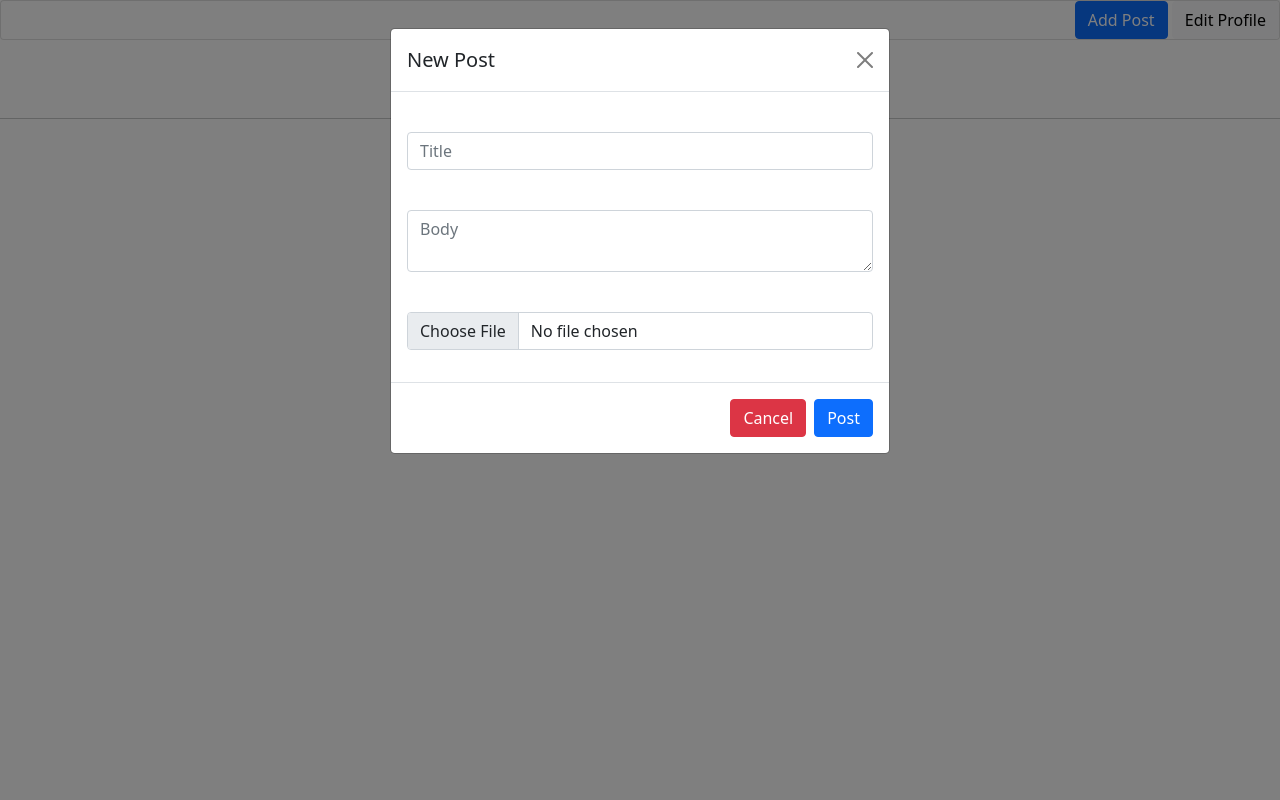
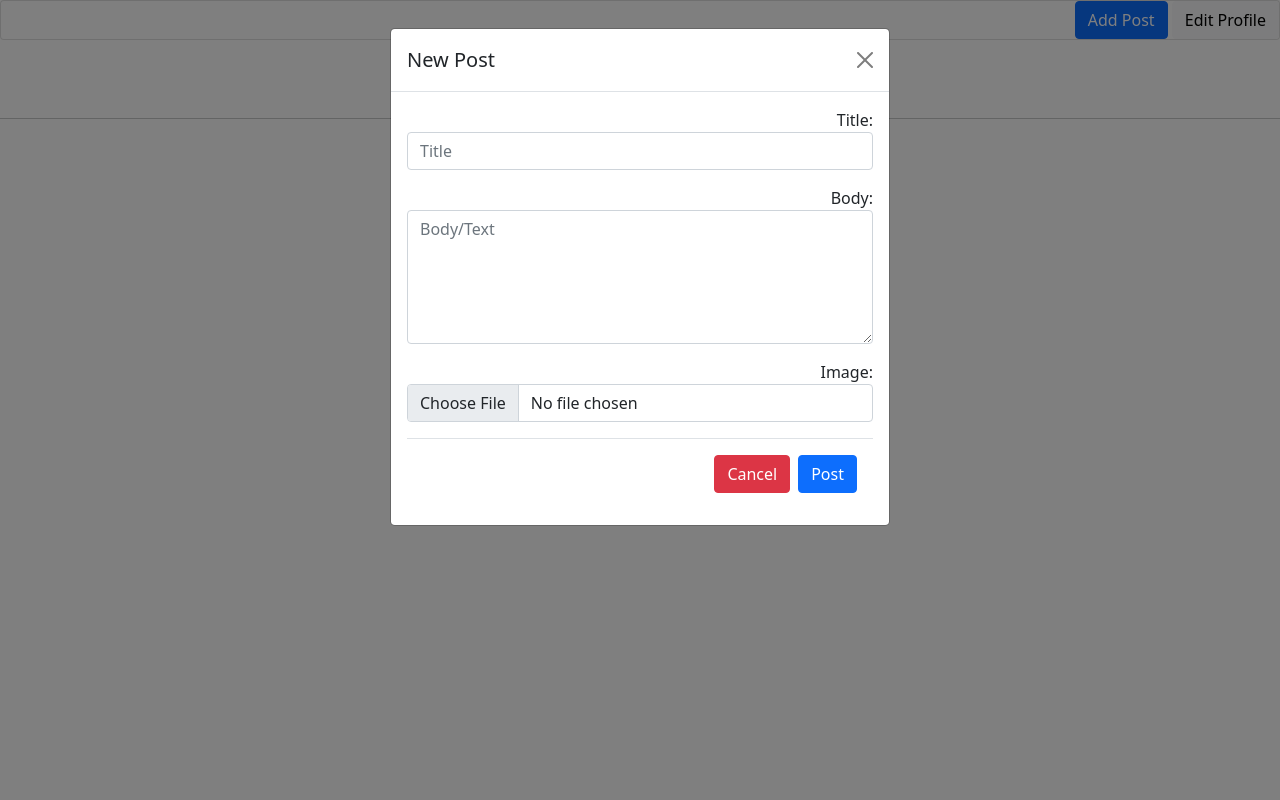
Before and after one commit to Cosmicoppai/senpaiGen, a Django app: a page that uses senpaiGen/templates/home.html in a window 1280 px wide, after a click on "Add Post". Run offline with Django 3.2, Linux system fonts and the light colour scheme; the visitor is signed in with stand-in values (Sample User, id 1); data that the repository does not hold is empty; some web fonts are replaced.

Commit message:
"Added the add post feature"
comment via ajax,
improve edit profile page,
Follow users ,

```diff
--- a/senpaiGen/post/forms.py
+++ b/senpaiGen/post/forms.py
@@ -6,3 +6,9 @@
     class Meta:
         model = Post
         fields = ('title', 'body', 'image')
+
+        widgets = {
+            'title': forms.TextInput(attrs={'class':'form-control','id':"title-name",'placeholder':"Title" }),
+            'body': forms.Textarea(attrs={'class':'form-control','id':"body-text",'placeholder':"Body/Text", 'rows':5}),
+            'image': forms.FileInput(attrs={'class':'form-control', 'id':"image", 'accept':'image/*', 'placeholder':"Image"}),
+        }
--- a/senpaiGen/post/models.py
+++ b/senpaiGen/post/models.py
@@ -6,8 +6,8 @@
 
 class Post(models.Model):
     author = models.ForeignKey(User, on_delete=models.CASCADE, verbose_name=_('Author'))
-    title = models.CharField(verbose_name=_('Title'), max_length=50, blank=False, null=False)
-    body = models.TextField(verbose_name=_('Body'), max_length=1000, null=False, blank=False)
+    title = models.CharField(verbose_name=_('Title'), max_length=100, blank=False, null=False)
+    body = models.TextField(verbose_name=_('Body'), max_length=10000, null=False, blank=False)
     image = models.ImageField(verbose_name=_('Image'), blank=True, null=True, upload_to='post')
     date_added = models.DateTimeField(verbose_name=_('Asked on'), auto_now_add=True)
     total_no_of_likes = models.PositiveIntegerField(verbose_name=_('Total no of likes'), blank=True, default=0)
--- a/senpaiGen/post/urls.py
+++ b/senpaiGen/post/urls.py
@@ -1,8 +1,7 @@
 from django.urls import path
-from .views import LoadPost, AddPost
+from .views import LoadPost
 
 
 urlpatterns = [
     path('data/<int:no_of_posts>/', LoadPost.as_view(), name="post_data"),
-    path('add_post', AddPost.as_view(), name="add_post")
 ]
--- a/senpaiGen/post/views.py
+++ b/senpaiGen/post/views.py
@@ -1,21 +1,33 @@
 # from django.contrib.auth.decorators import login_required
 from django.contrib.auth.mixins import LoginRequiredMixin
 from django.http import JsonResponse, HttpResponseRedirect
-from django.views.generic import ListView, CreateView
+from django.views.generic import CreateView
 from django.views import View
 from .models import Post
 from .forms import AddPostForm
 
 
-class PostListView(LoginRequiredMixin, ListView):
+class HomeView(LoginRequiredMixin, CreateView):  # To create new post
+
     model = Post
+    form_class = AddPostForm
     template_name = 'home.html'
+    context_object_name = 'postForm'
+    success_url = '/'
+
+    def form_valid(self, form):
+        post = form.save(commit=False)
+        post.author = self.request.user
+        post.save()
+        return HttpResponseRedirect(self.success_url)
 
 
 
 class LoadPost(LoginRequiredMixin, View):
 
-    def get(self, request, *args, **kwargs):  # It'll take a request argument and a how many posts have to be loaded
+
+    @staticmethod
+    def get(request, **kwargs):  # It'll take a request argument and a how many posts have to be loaded
         no_of_posts = kwargs['no_of_posts']
         visible = 3
         upper_limit = no_of_posts
@@ -43,19 +55,3 @@
             }
             data.append(item)
         return JsonResponse({'data': data, 'size':size})
-
-
-
-class AddPost(LoginRequiredMixin, CreateView):
-    model = Post
-    form_class = AddPostForm
-    template_name = 'post/add_post.html'
-    context_object_name = 'postForm'
-    success_url = '/'
-
-
-    def form_valid(self, form):
-        post = form.save(commit=False)
-        post.author = self.request.user
-        post.save()
-        return HttpResponseRedirect(self.success_url)
--- a/senpaiGen/templates/home.html
+++ b/senpaiGen/templates/home.html
@@ -36,24 +36,13 @@
         <button type="button" class="btn-close" data-bs-dismiss="modal" aria-label="Close"></button>
       </div>
       <div class="modal-body">
-        <form enctype="multipart/form-data" method="post" action="">{% csrf_token %}
-          <div class="mb-3">
-            <label for="title-name" class="col-form-label"></label>
-            <input type="text" class="form-control" id="title-name" placeholder="Title">
-          </div>
-          <div class="mb-3">
-            <label for="body-text" class="col-form-label"></label>
-            <textarea class="form-control" id="body-text" placeholder="Body"></textarea>
-          </div>
-           <div class="mb-3">
-            <label for="image" class="col-form-label"></label>
-            <input type="file" class="form-control" id="image" accept="image/*" placeholder="Image">
-          </div>
-        </form>
-      </div>
-      <div class="modal-footer">
+        <form enctype="multipart/form-data" method="post" action="" id="post-add-form">{% csrf_token %}
+          {{form.as_p}}
+          <div class="modal-footer">
         <button type="button" class="btn btn-danger" data-bs-dismiss="modal">Cancel</button>
         <button type="submit" class="btn btn-primary">Post</button>
+      </div>
+        </form>
       </div>
     </div>
   </div>
@@ -66,7 +55,6 @@
 </div>
   <br>
 <button class="btn btn-outline-dark" id="load-more-button">Load More Post's</button>
- <!-- <button id="load-more-button">Load More Post's</button> -->
   <hr>
   <div><h2 id="endBox"></h2></div>
     </body>
--- a/senpaiGen/users/views.py
+++ b/senpaiGen/users/views.py
@@ -1,18 +1,13 @@
 from django.contrib.auth.decorators import login_required
-from django.contrib.auth.mixins import LoginRequiredMixin
-from django.contrib.messages.views import SuccessMessageMixin
 from django.core.exceptions import PermissionDenied
-from django.shortcuts import render, redirect, get_object_or_404
+from django.shortcuts import render, redirect
 from django.contrib.auth import get_user_model, login, authenticate
 from django.http import HttpResponseRedirect
 from .forms import LoginForm, SignupForm
-from django.views.generic import DetailView, RedirectView
-from django.urls import reverse_lazy
 from django.utils.translation import gettext as _
-from .models import UserData
 from django.contrib import messages
 from .forms import UserView, UserDataView
-from post.views import PostListView
+from post.views import HomeView
 
 # User Model (AbstractBaseUser)
 User = get_user_model()
@@ -20,7 +15,7 @@
 
 def home_view(request):
     if request.user.is_authenticated:
-        return PostListView.as_view()(request)  # Home page with list of post
+        return HomeView.as_view()(request)  # Home page with list of post
         # return redirect('post:PostListView')
     return user_login(request)
 
```
Also changed, not shown: senpaiGen/templates/post/add_post.html (+12 -1 lines).
